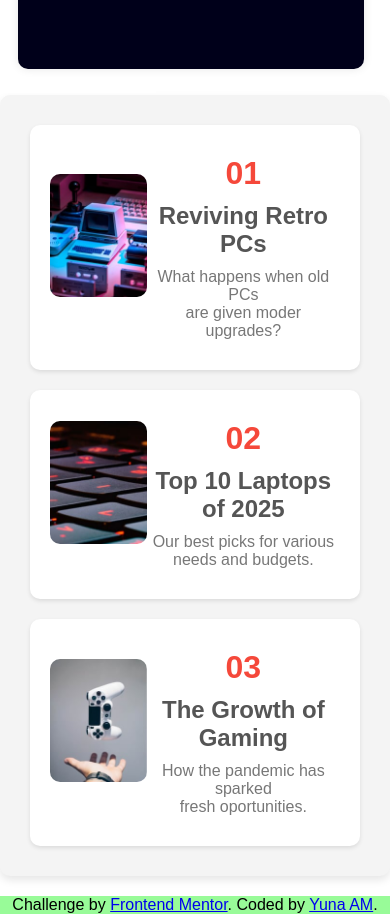
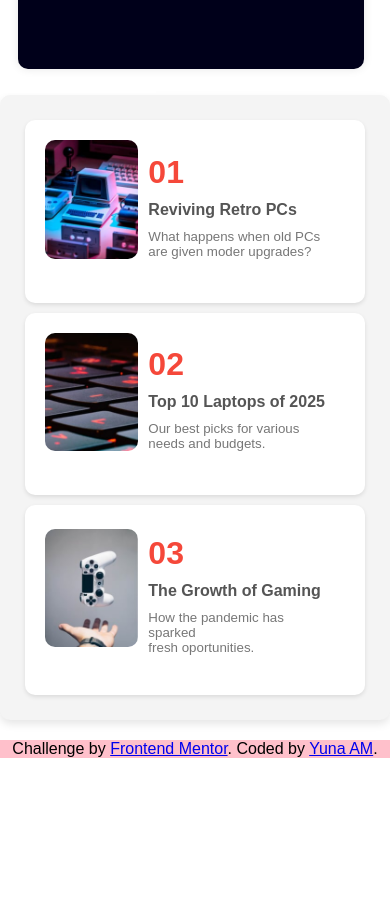
Before and after one commit to YunuenAM/challenge_replicate-website, a plain HTML site: page index.html in a window 390 px wide. Shown: the part 1420-2334 px from the top of the page. After the commit the page ends 2178 px from the top, so only its background shows below. Drawn offline with Linux system fonts and the light colour scheme.

Commit message:
✨Feat:  responsive  improves

```diff
--- a/index.html
+++ b/index.html
@@ -86,9 +86,9 @@
                         <img src="./images/image-retro-pcs.jpg" alt="image-retro-pc">
                        </div>
                        <div class="text-container">
-                        <h1  style="color: #F5483A;">01</h1>
-                        <h3>Reviving Retro PCs</h3>
-                        <p>What happens when old PCs <br>are given moder upgrades?</p>
+                        <h1 class="header-number"  style="color: #F5483A ;">01</h1>
+                        <h3 style="font-size:medium;">Reviving Retro PCs</h3>
+                        <p style="font-size: smaller">What happens when old PCs <br>are given moder upgrades?</p>
                     </div>
                 </div>
 
@@ -97,9 +97,9 @@
                             <img class="img-last-row" src="./images/image-top-laptops.jpg" alt="image-top10-pc">
                            </div>
                            <div class="text-container">
-                            <h1 style="color: #F5483A;">02</h1>
-                            <h3>Top 10 Laptops of 2025</h3>
-                            <p>Our best picks for various <br>needs and budgets.</p>
+                            <h1 class="header-number" style="color: #F5483A;">02</h1>
+                            <h3 style="font-size:medium;" >Top 10 Laptops of 2025</h3>
+                            <p style="font-size: smaller">Our best picks for various <br>needs and budgets.</p>
                         </div>
                     </div>
 
@@ -109,9 +109,9 @@
                                 <img src="./images/image-gaming-growth.jpg" alt="image-gaming-pc">
                                </div>
                                <div class="text-container">
-                                <h1  style="color: #F5483A;">03</h1>
-                                <h3>The Growth of Gaming</h3>
-                                <p>How the pandemic has sparked <br>fresh oportunities.</p>
+                                <h1 class="header-number"  style="color: #F5483A;">03</h1>
+                                <h3 style="font-size:medium;" class="header3-title">The Growth of Gaming</h3>
+                                <p style="font-size: smaller;">How the pandemic has sparked <br>fresh oportunities.</p>
                             </div>
                         </div>
 
--- a/style.css
+++ b/style.css
@@ -133,7 +133,7 @@ nav ul li a:hover {
 .attribution {
     text-align: center;
     margin-top: 20px;
-    background-color: palegreen;
+    background-color: pink;
 }
 
 /* Estilos para el menú hamburguesa */
@@ -338,7 +338,7 @@ nav ul li a:hover {
 
     .last-row .item {
     flex: 1;
-    margin: 10px;
+    margin: 5px;
     background-color: #fff;
     border-radius: 10px;
     box-shadow: 0 2px 4px rgba(0, 0, 0, 0.1);
@@ -347,7 +347,6 @@ nav ul li a:hover {
     display: flex;
     align-items: center;
 }
-    }
 
 .last-row .item .image-container {
     margin-right: 0;
@@ -355,5 +354,22 @@ nav ul li a:hover {
 }
 
 .last-row .item .text-container {
-        text-align: center;
+    text-align: start;
+    margin-top: -10px;
+    padding: 10px;
 }
+
+
+.header-number{
+    display: flex;
+    justify-content: start;
+    align-items: start;
+    margin-top: -10px;
+
+
+}
+
+
+
+
+    }
```
Lines whose indentation alone changed are shown as unchanged.
